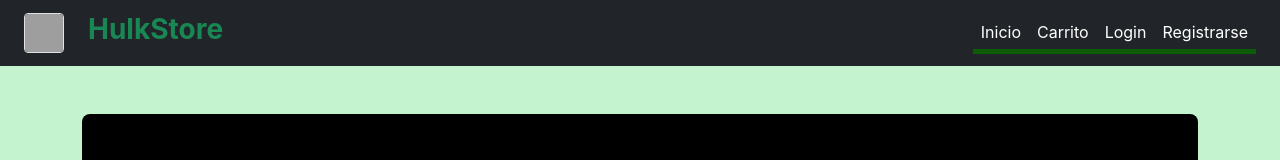
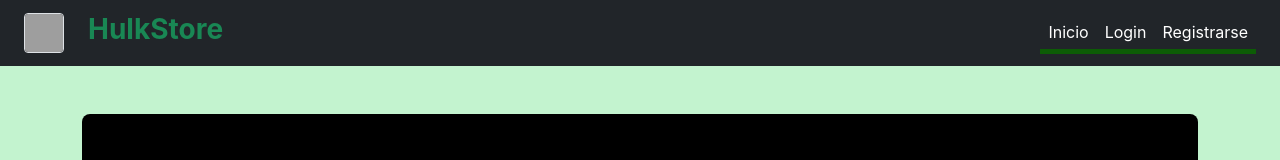
Before and after one commit to SDCalvo/testT1client, a React (Create React App) app: page / in a window 1280 px wide. Shown: the top 160 px of the page. Built offline with nearby package versions, Linux system fonts and the light colour scheme; no server answers; grey boxes are pictures that could not be loaded.

Commit message:
fix cart link in navbar showing while not logged in

```diff
--- a/src/Components/Navbar/HulkNavbar.js
+++ b/src/Components/Navbar/HulkNavbar.js
@@ -152,7 +152,7 @@ export default function HulkNavbar({isLoggedIn, setIsLoggedIn}) {
             <Navbar.Collapse id="basic-navbar-nav">
               <Nav className="ms-auto">
                 <Nav.Link href="/" className="text-white hulkLink" style={{ fontSize: "1rem" }}>Inicio</Nav.Link>
-                <Nav.Link href="/cart" className="text-white hulkLink" style={{ fontSize: "1rem" }}>Carrito</Nav.Link>
+                {isLoggedIn && <Nav.Link href="/cart" className="text-white hulkLink" style={{ fontSize: "1rem" }}>Carrito</Nav.Link>}
                 {admin && <Nav.Link href="/admin" className="text-white hulkLink" style={{ fontSize: "1rem" }}>Admin</Nav.Link>}
                 {!isLoggedIn && <Nav.Link onClick={() => setLoginModalOpen(true)}  className="text-white hulkLink" style={{ fontSize: "1rem" }}>Login</Nav.Link>}
                 {!isLoggedIn && <Nav.Link onClick={() => setRegisterModalOpen(true)} className="text-white hulkLink" style={{ fontSize: "1rem" }}>Registrarse</Nav.Link>}
```
